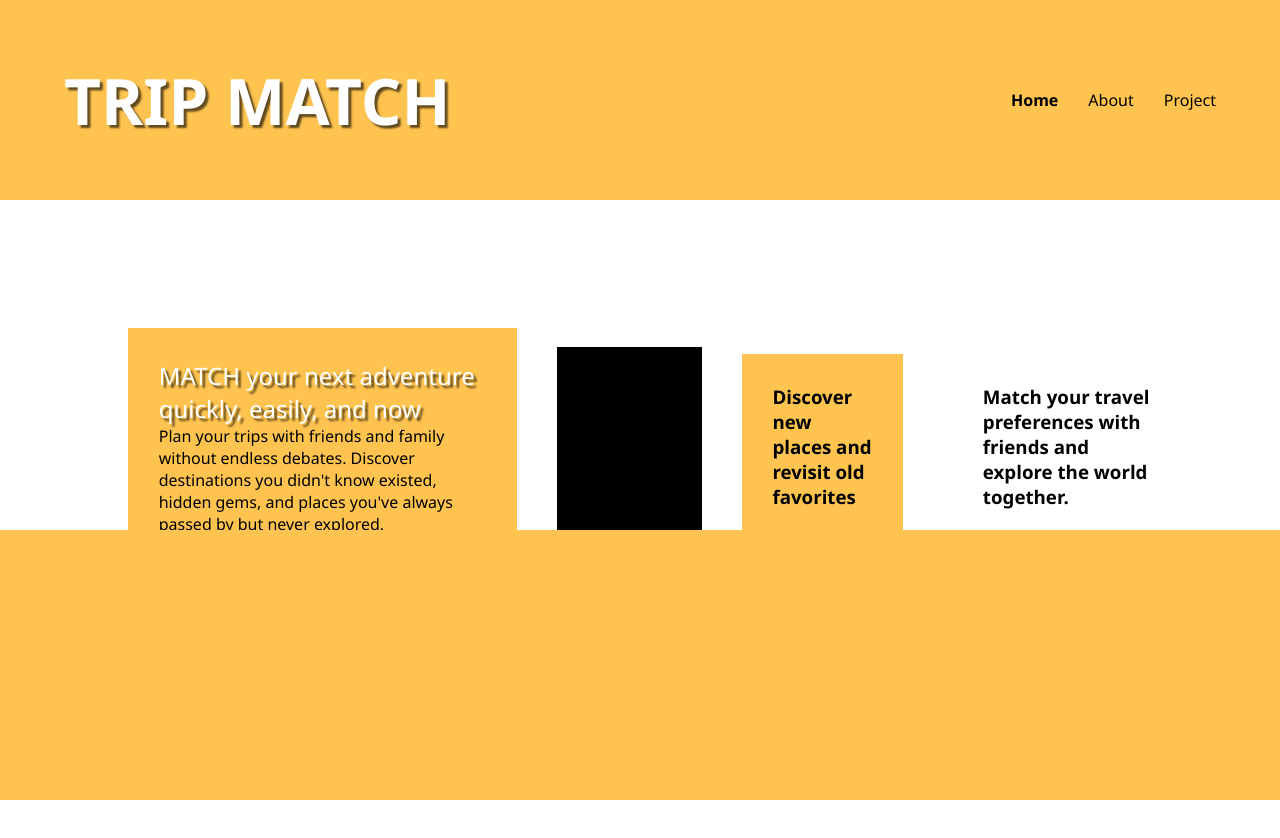
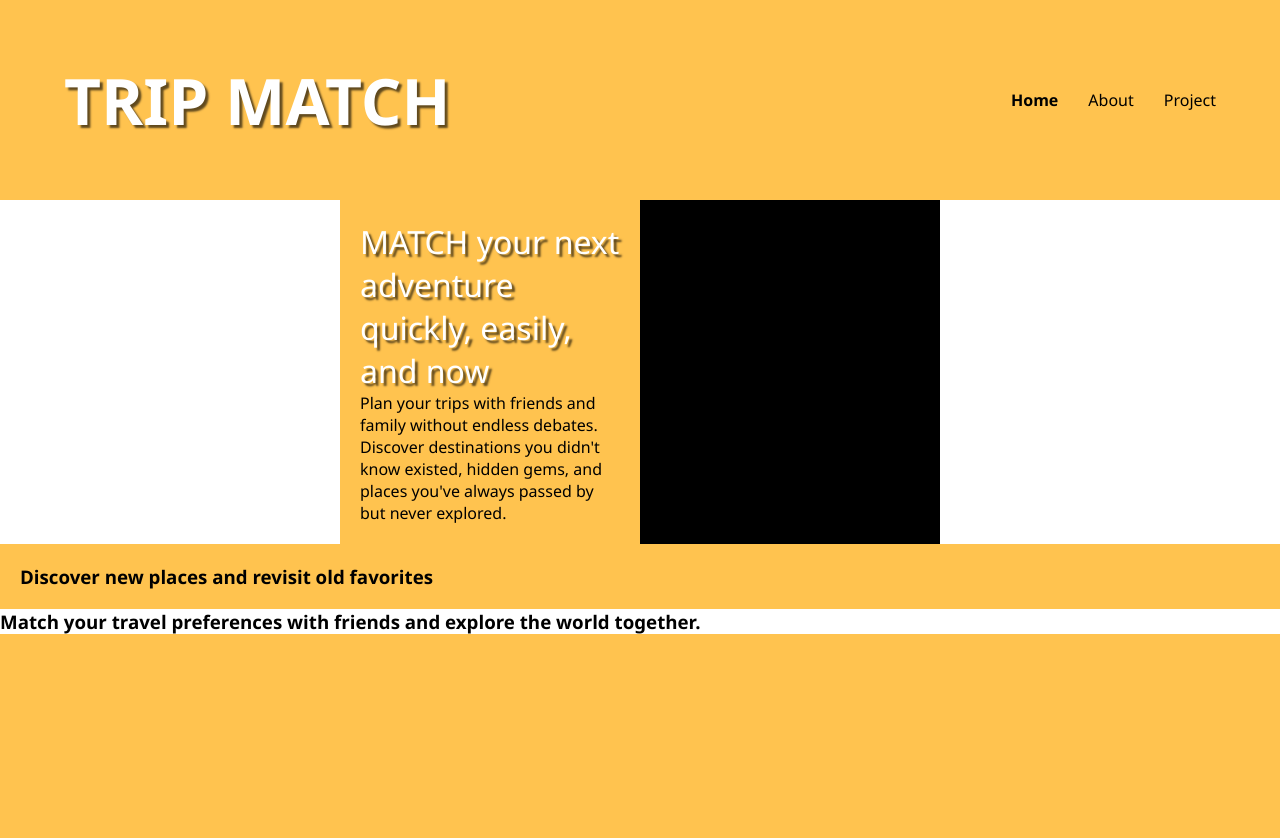
Before and after one commit to b3arrr/travel-swipe, a plain HTML site: page index.html in a window 1280 px wide. Before the commit the page ends 800 px from the top, so only its background shows below. Drawn offline with Linux system fonts and the light colour scheme.

Commit message:
progress

```diff
--- a/css/main.css
+++ b/css/main.css
@@ -14,7 +14,16 @@ html {
     min-width: 630px;
 }
 /*Root settings*/
-
+html,body {
+    height: 100%;
+}
+body {
+    display: flex;
+    flex-direction: column;
+}
+main {
+    flex: 1;
+}
 h1 {
     font-weight: 800;
     font-size: 4rem;
@@ -25,8 +34,8 @@ h1 {
 }
 h2 {
     font-weight: 500;
-    font-style: 2rem;
-    color:var(--accent-color);
+    font-size: 2rem;
+    color: var(--accent-color);
     text-shadow: 3px 3px 2px rgba(0, 0, 0, 0.623);
 }
 
@@ -52,34 +61,30 @@ a {
     font-weight: 500;
 }
 
-section {
+.wrapper {
     display: flex;
     justify-content: center;
-    flex-direction:row;
-    align-items:center;
-    gap: 40px;
-    padding: 10%;
 }
 #match-container {
-    display:flex;
+    display: flex;
     flex-direction: column;
     background-color: var(--primary-color);
-    box-sizing:border-box;
-    padding: 3%;
+    box-sizing: border-box;
+    padding: 20px;
+    max-width: 300px;
+}
+#app-container {
+    background-color: black;
+    max-width: 300px;
+    width: 300px;
 }
 #discover-container {
     background-color: var(--primary-color);
-    padding: 3%;
-}
-#app-container {
-    background-color: black;
-    width: 600px;
-    height: 200px;
+    padding: 20px;
 }
 footer {
     background-color: var(--primary-color);
     min-height: 270px;
-    position: fixed;
-    bottom: 0;
     width: 100%;
+    position: relative;
 }
--- a/index.html
+++ b/index.html
@@ -20,6 +20,7 @@
 
         <main>
             <section>
+                <div class="wrapper">
                     <article id="match-container">
                         <h2>MATCH your next adventure quickly, easily, and now</h2>
                         <p>
@@ -30,6 +31,8 @@
                         </p>
                     </article>
                     <div id="app-container"></div>
+                </div>
+
                 <div id="discover-container">
                     <h3>Discover new places and revisit old favorites</h3>
                 </div>
```
Lines whose indentation alone changed are shown as unchanged.
